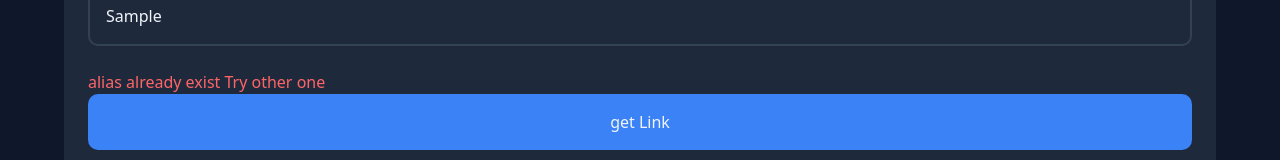
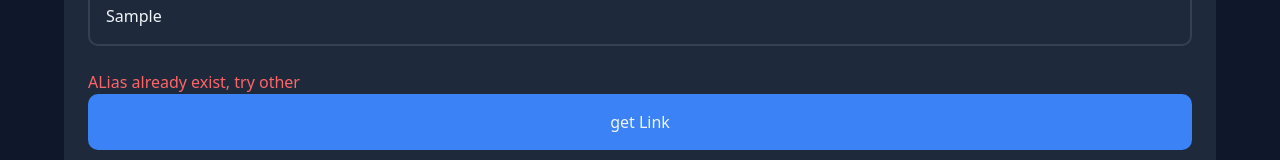
Before and after one commit to Syed-Ibrahim786/url-shortener-frontend, a React (Vite) app: page / in a window 1280 px wide. Both pictures are taken after typing "Sample", "Sample" into the empty fields and a click on the button "get Link". Shown: the part 342-502 px from the top of the page. Built offline with nearby package versions, Linux system fonts and the light colour scheme; no server answers.

Commit message:
refactor: error message refactored

```diff
--- a/src/App.jsx
+++ b/src/App.jsx
@@ -6,14 +6,22 @@ import axios from "axios";
 import { Copy } from "lucide-react";
 
 const App = () => {
+  const errors = {
+    EXIST_ALIAS : "ALias already exist, try other",
+    OFFLINE : "Internet is down",
+    NO : ""
+  }
   const longURL = useRef();
   const alias = useRef();
-  const [aliasError, setAliasError] = useState(false);
+  const [aliasError, setError] = useState(errors.NO);
   const [shorturl, setShorturl] = useState("");
   const [domain, setDomain] = useState("");
   const [copied, setCopied] = useState(false);
   const [status, setStatus] = useState("get Link");
+
+
   const getShortURL = async () => {
+
     setStatus("loading...");
     try {
       const data = await axios.post(
@@ -28,9 +36,9 @@ const App = () => {
 
       setShorturl(data.data.shortURL);
       setDomain(data.data.domain);
-      setAliasError(false);
+
     } catch (e) {
-      setAliasError(true);
+      setError(errors.EXIST_ALIAS,e);
     }
     setStatus("get Link");
   };
@@ -44,6 +52,15 @@ const App = () => {
       console.error("failed to copy", e);
     }
   };
+
+  const checkNetwork = () => {
+    console.log(window.navigator.onLine);
+    if(!window.navigator.onLine){
+      setError(errors.OFFLINE)
+      return false;
+    }
+    return true;
+  }
 
   return (
     <main className=" w-full h-screen  flex justify-center items-center">
@@ -80,7 +97,7 @@ const App = () => {
 
         <section className="">
           {aliasError && (
-            <p className=" text-red-400">alias already exist Try other one</p>
+            <p className=" text-red-400">{aliasError}</p>
           )}
 
           <button
@@ -90,7 +107,9 @@ const App = () => {
             type="submit"
             onClick={(e) => {
               e.preventDefault();
-              getShortURL();
+              if(checkNetwork()){
+                getShortURL();
+              }
             }}
           >
             {status}
```
